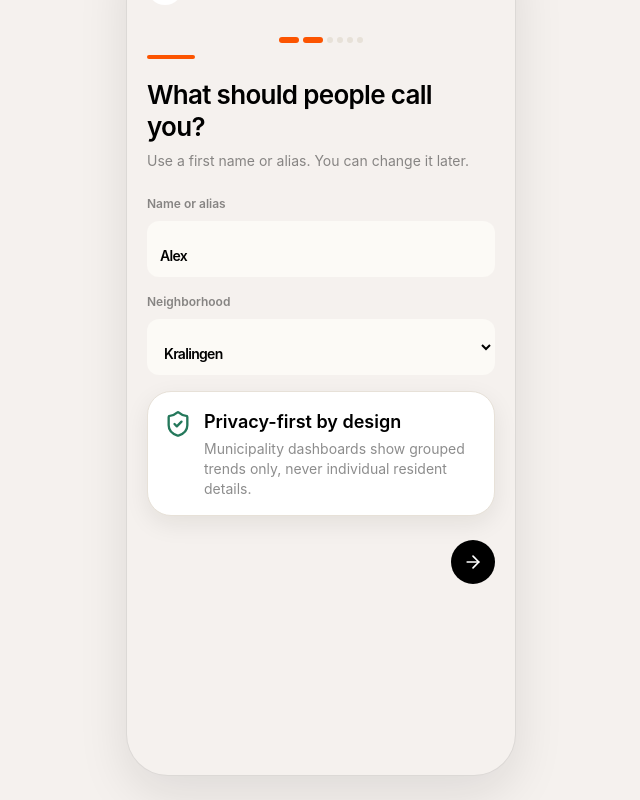
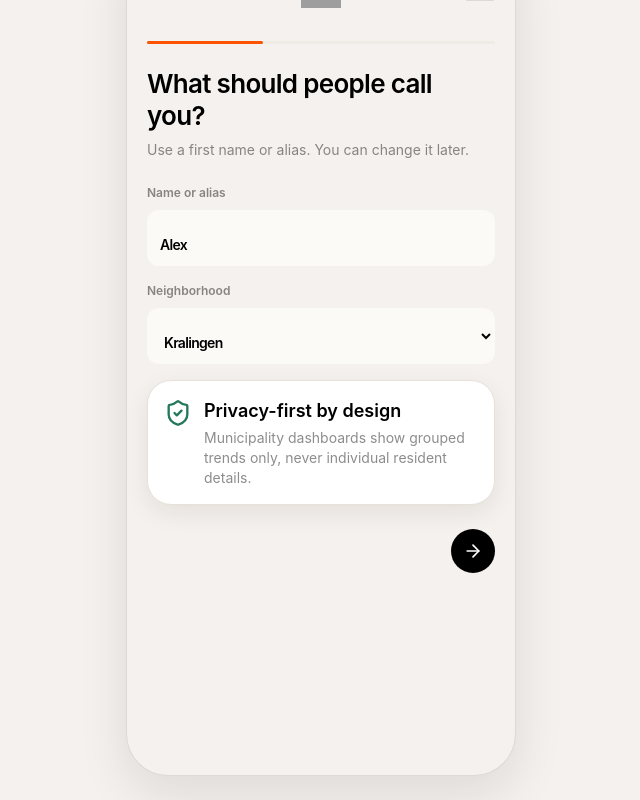
Before and after one commit to lorenzjosef/teambora, a React (Vite) app: page / in a window 1280 px wide. Both pictures are taken after a click on the button "Start with an alias". Shown: the part 158-958 px from the top of the page, without its empty margins (319-959 px from the left). Built offline with nearby package versions, Linux system fonts and the light colour scheme; grey boxes are pictures that could not be loaded.

Commit message:
Milestone 16: align onboarding with Figma flow

```diff
--- a/src/App.tsx
+++ b/src/App.tsx
@@ -145,6 +145,16 @@ function PersonCarousel({ compact = false }: { compact?: boolean }) {
 function Progress({ step }: { step: Step }) {
   const activeSteps = isOnboarding(step) ? onboardingSteps : ["home", "calendar", "groups", "friends"];
   const index = Math.max(activeSteps.indexOf(step), 0);
+  const progressWidth = `${((index + 1) / activeSteps.length) * 100}%`;
+
+  if (isOnboarding(step)) {
+    return (
+      <div className="my-6 h-[3px] w-full rounded-full bg-[#eeebe5]">
+        <div className="h-full rounded-full bg-orange transition-all" style={{ width: progressWidth }} />
+      </div>
+    );
+  }
+
   return (
     <div className="flex items-center justify-center gap-1 py-3">
       {activeSteps.map((item, itemIndex) => (
@@ -154,6 +164,17 @@ function Progress({ step }: { step: Step }) {
         />
       ))}
     </div>
+  );
+}
+
+function OnboardingHeader() {
+  return (
+    <header className="relative flex h-12 items-center justify-center">
+      <img alt="" className="h-10 w-10 object-contain" src={brandAssets.logoMark} />
+      <div className="absolute right-0 top-3">
+        <DutchFlag />
+      </div>
+    </header>
   );
 }
 
@@ -219,7 +240,6 @@ function ProfileScreen({ profile, setProfile, onNext }: ProfileScreenProps) {
   return (
     <section className="space-y-6">
       <div>
-        <div className="top-line mb-5" />
         <h1 className="title-lg">What should people call you?</h1>
         <p className="body-copy mt-2">Use a first name or alias. You can change it later.</p>
       </div>
@@ -280,7 +300,6 @@ function InterestsScreen({ profile, setProfile, onNext }: PreferencesScreenProps
   return (
     <section className="space-y-6">
       <div>
-        <div className="top-line mb-5" />
         <h1 className="title-lg">What would you like to do with others?</h1>
         <p className="body-copy mt-2">Pick normal activities. You decide your comfort boundaries.</p>
       </div>
@@ -315,7 +334,6 @@ function ComfortScreen({ profile, setProfile, onNext }: PreferencesScreenProps)
   return (
     <section className="space-y-6">
       <div>
-        <div className="top-line mb-5" />
         <h1 className="title-lg">What feels comfortable?</h1>
         <p className="body-copy mt-2">These choices filter suggestions before anything is shown.</p>
       </div>
@@ -356,7 +374,6 @@ function CalendarConnectScreen({ calendarConnected, onConnect, onManual }: Calen
   return (
     <section className="space-y-6">
       <div>
-        <div className="top-line mb-5" />
         <h1 className="title-lg">Connect your calendar?</h1>
         <p className="body-copy mt-2">Optional. You can skip and set free windows manually.</p>
       </div>
@@ -422,7 +439,6 @@ function ManualAvailabilityScreen({ profile, setProfile, onNext }: AvailabilityS
   return (
     <section className="space-y-6">
       <div>
-        <div className="top-line mb-5" />
         <h1 className="title-lg">Set your free windows</h1>
         <p className="body-copy mt-2">Choose times you would be open to making social.</p>
       </div>
@@ -1191,8 +1207,9 @@ export default function App() {
           <div className="phone-frame">
             <StatusBar />
             <div className="screen-pad">
-              {step !== "welcome" ? <AppHeader /> : null}
-              {isOnboarding(step) ? <Progress step={step} /> : null}
+              {isOnboarding(step) && step !== "welcome" ? <OnboardingHeader /> : null}
+              {!isOnboarding(step) && step !== "welcome" ? <AppHeader /> : null}
+              {isOnboarding(step) && step !== "welcome" ? <Progress step={step} /> : null}
               {renderScreen()}
             </div>
             {isTabStep(step) ? (
```
